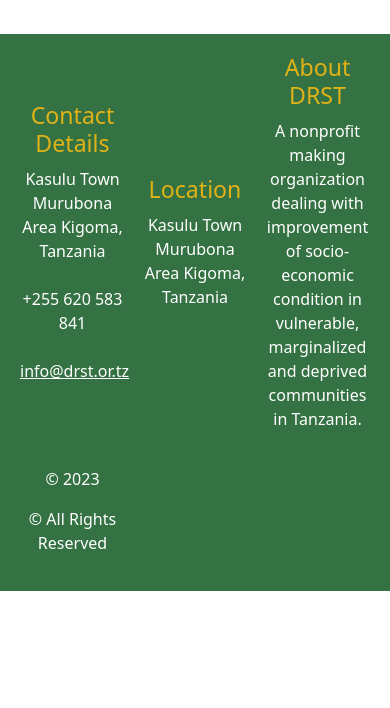
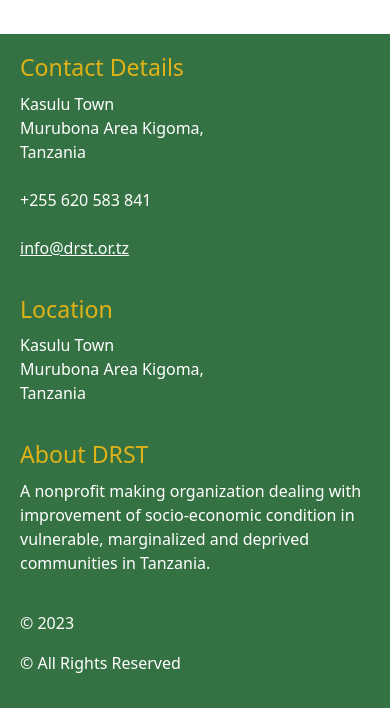
Before and after one commit to Michal379/drst-client, a React (Create React App) app: page /contact-us in a window 390 px wide. Shown: the part 720-1428 px from the top of the page. Before the commit the page ends 1311 px from the top, so only its background shows below. Built offline with nearby package versions, Linux system fonts and the light colour scheme.

Commit message:
:iphone: footer responsivity

```diff
--- a/src/components/footer/Footer.css
+++ b/src/components/footer/Footer.css
@@ -59,3 +59,36 @@
 .footer-section.footer-about {
   justify-content: flex-end; /* Right-align content */
 }
+
+/* Media Query for Tablets and Mobile Devices */
+@media (max-width: 768px) {
+  .footer-section {
+    width: 45%; /* Adjust width for smaller screens */
+  }
+}
+
+@media (max-width: 480px) {
+  .footer-section {
+    width: 100%; /* Full width on very small screens */
+  }
+
+  .footer-container {
+    flex-direction: column; /* Stack sections vertically */
+    align-items: flex-start; /* Align items to start */
+  }
+
+  .footer-section {
+    align-items: flex-start; /* Align text to start */
+    text-align: left; /* Left-align text */
+  }
+
+  .footer-section h3 {
+    justify-content: flex-start; /* Left-align h3 */
+  }
+
+  .copyright-content {
+    display: flex;
+    flex-direction: column;
+    align-items: flex-start; /* Align copyright text to start */
+  }
+}
```
Also changed, not shown: src/components/footer/Footer.jsx (+6 -6 lines).
